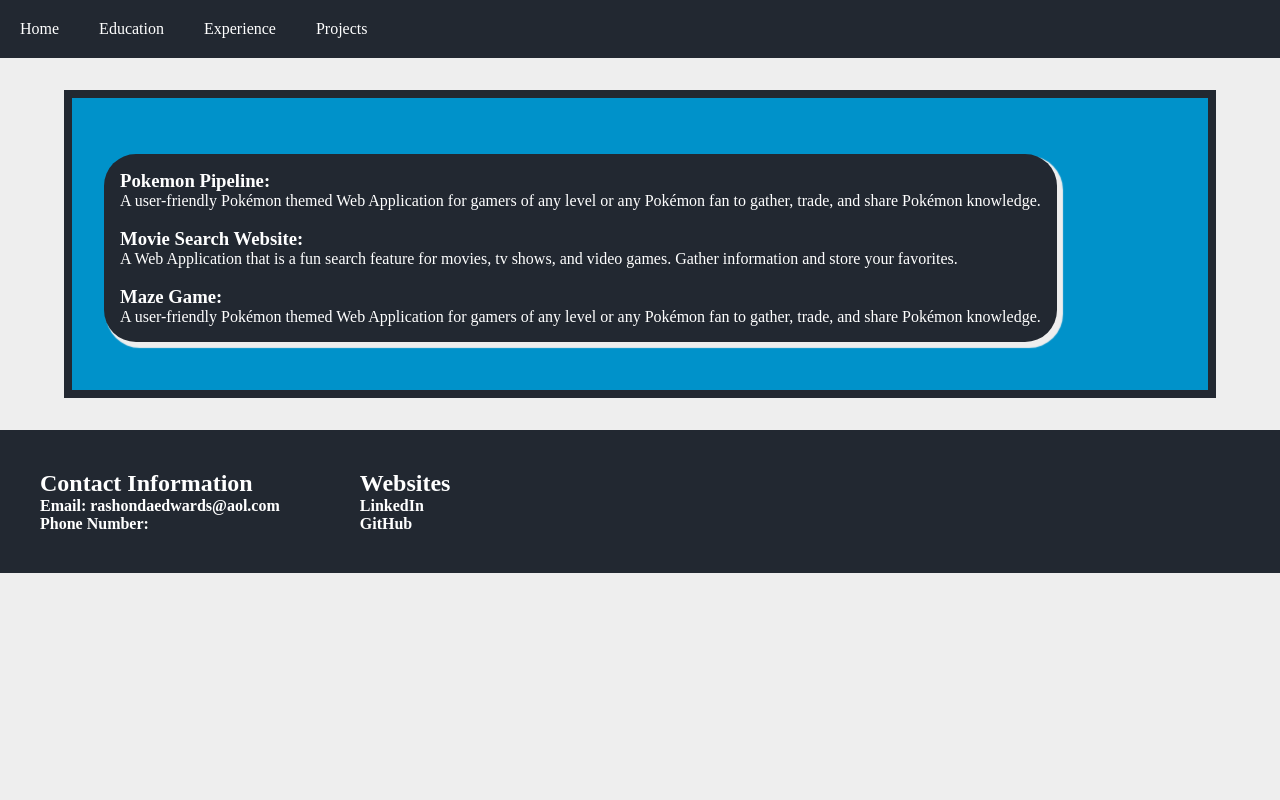
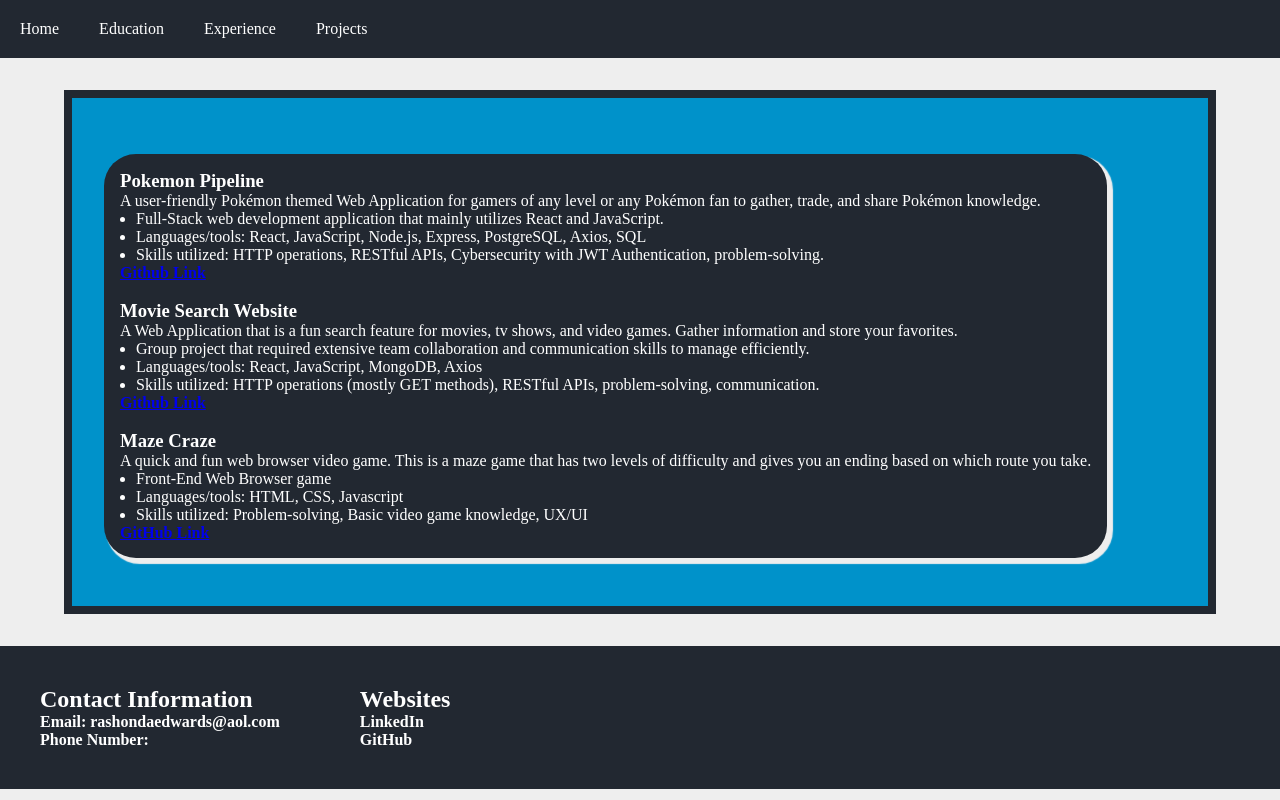
Before and after one commit to rdedwards1124/Portfolio, a React (Create React App) app: page /Projects in a window 1280 px wide. Built offline with nearby package versions, Linux system fonts and the light colour scheme.

Commit message:
lots of progress!

```diff
--- /dev/null
+++ b/src/AddingStyle/Projects.css
@@ -0,0 +1,17 @@
+
+ul {
+    padding-left: 1em;
+}
+
+.links {
+    padding: 0
+}
+
+.Paragraph h3 a {
+    text-decoration: none;
+    color: white;
+}
+
+.Paragraph h3 a:hover {
+    text-decoration: underline;
+}
--- a/src/App.js
+++ b/src/App.js
@@ -9,6 +9,7 @@ import Education from './Components/Education';
 import Experience from './Components/Experience';
 import Projects from './Components/Projects';
 import Footer from "./Footer";
+// import Projects from './Components/Project-Error.js';
 
 function App() {
   return (
--- a/src/Components/Projects.js
+++ b/src/Components/Projects.js
@@ -1,25 +1,54 @@
 import React from "react";
-
+import "../AddingStyle/Projects.css";
 
 function Projects() {
     return (
         <>
             <div className="Home-Main">
                 <div className="Paragraph">
-                    <h3>Pokemon Pipeline:</h3>
+                    <h3><a href="">Pokemon Pipeline</a></h3>
                     <p>
                         A user-friendly Pokémon themed Web Application for gamers of any level or any Pokémon fan to gather, trade, and share Pokémon knowledge.
                     </p>
+                    <ul>
+                        <li>Full-Stack web development application that mainly utilizes React and JavaScript.</li>
+                        <li>Languages/tools: React, JavaScript, Node.js, Express, PostgreSQL, Axios, SQL</li>
+                        <li>Skills utilized: HTTP operations, RESTful APIs, Cybersecurity with JWT Authentication, problem-solving.</li>
+                    </ul>
+                    <div className="links">
+                        <h4><a href="https://github.com/rdedwards1124/milestone-project-3">Github Link</a></h4>
+                    </div>
+
                     <br/>
-                    <h3>Movie Search Website:</h3>
+
+                    <h3><a href="">Movie Search Website</a></h3>
                     <p>
                         A Web Application that is a fun search feature for movies, tv shows, and video games. Gather information and store your favorites.
                     </p>
+                    <ul>
+                        <li>Group project that required extensive team collaboration and communication skills to manage efficiently.</li>
+                        <li>Languages/tools: React, JavaScript, MongoDB, Axios</li>
+                        <li>Skills utilized: HTTP operations (mostly GET methods), RESTful APIs, problem-solving, communication.</li>
+                    </ul>
+                    <div className="links">
+                        <h4><a href="https://github.com/ARod88/Our-Movie-App">Github Link</a></h4>
+                    </div>
+
                     <br/>
-                    <h3>Maze Game:</h3>
+
+                    <h3><a href="https://rdedwards1124.github.io/Milestone-Project-1/">Maze Craze</a></h3>
                     <p>
-                        A user-friendly Pokémon themed Web Application for gamers of any level or any Pokémon fan to gather, trade, and share Pokémon knowledge.
+                        A quick and fun web browser video game. This is a maze game that has two levels of difficulty and gives you an ending based on which route you take.
                     </p>
+                    <ul>
+                        <li>Front-End Web Browser game</li>
+                        <li>Languages/tools: HTML, CSS, Javascript</li>
+                        <li>Skills utilized: Problem-solving, Basic video game knowledge, UX/UI</li>
+                    </ul>
+                    <div className="links">
+                        <h4><a href="https://github.com/rdedwards1124/Milestone-Project-1">GitHub Link</a></h4>
+                    </div>
+
                 </div>
             </div>
         </>
```
Also changed, not shown: src/Components/Project-Error.js (added).
